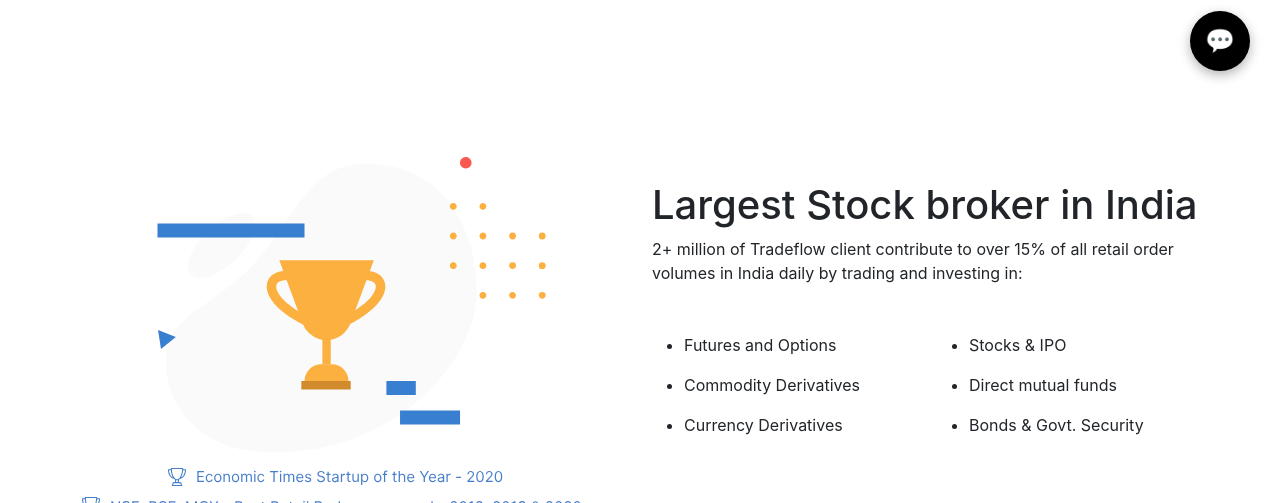
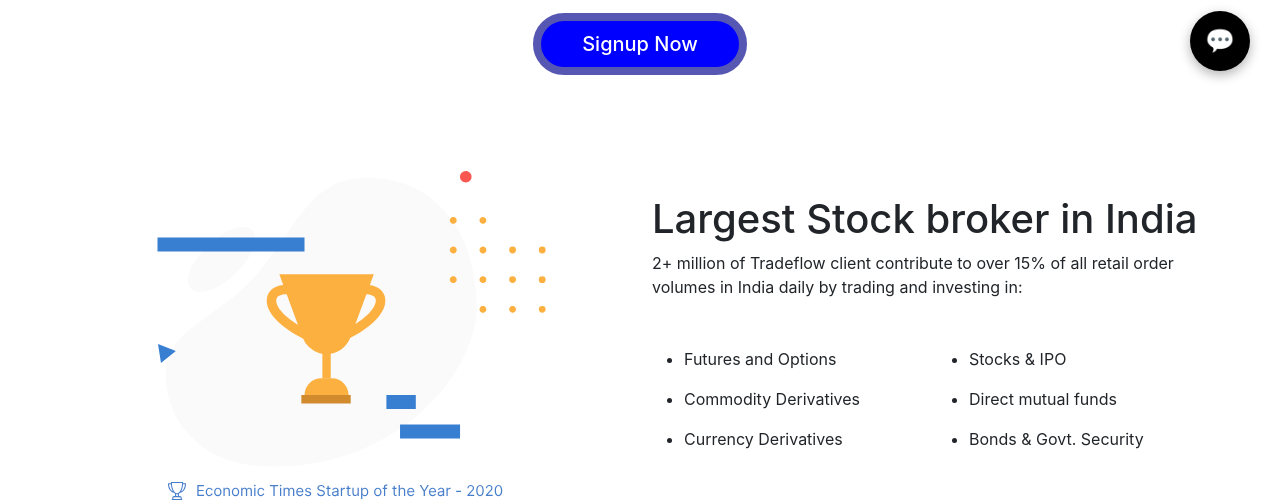
Before and after one commit to Prasadsing25/Tradeflow-, a React app in the folder frontend/: page / in a window 1280 px wide. Shown: the part 699-1202 px from the top of the page. Built offline with nearby package versions, Linux system fonts and the light colour scheme.

Commit message:
Update Open Account Component

```diff
--- a/frontend/src/landing_page/style/support.css
+++ b/frontend/src/landing_page/style/support.css
@@ -1,11 +1,11 @@
 /* --- Support Hero Mobile Responsiveness --- */
 
 .btn {
-    background-color: transparent;
-    border: 1px solid rgba(255, 255, 255, 0.8);
-    color: white !important; /* White text looks better on the blue hero bg */
-    padding: 10px 24px;
-    font-size: 16px;
+    background-color: #0000FF;
+    border: 8px solid #5656b3;
+    color: #FFFFFF ; /* White text looks better on the blue hero bg */
+    padding: 18px 24px;
+    font-size: 18px;
     font-weight: 500;
     text-decoration: none;
     border-radius: 4px;
```
